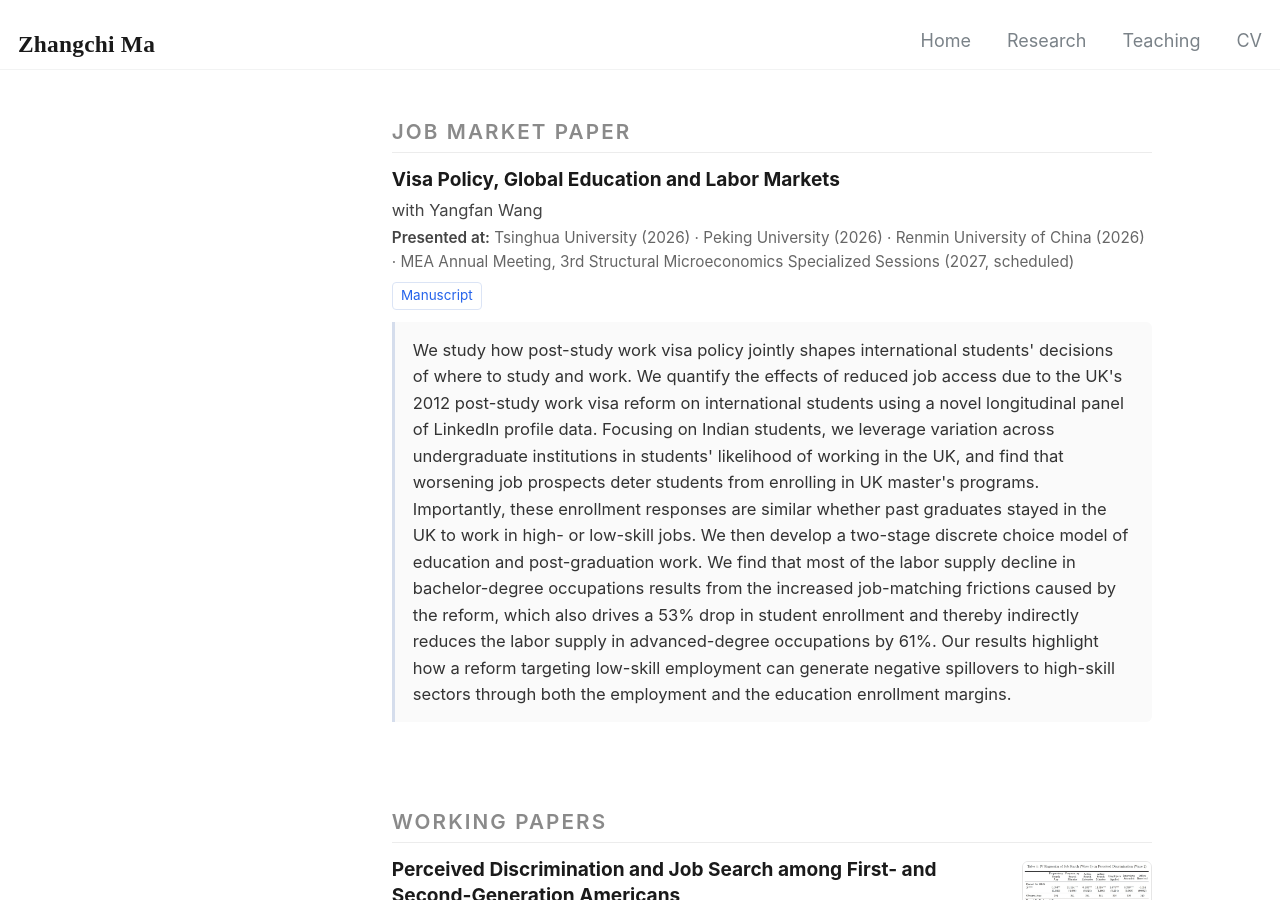
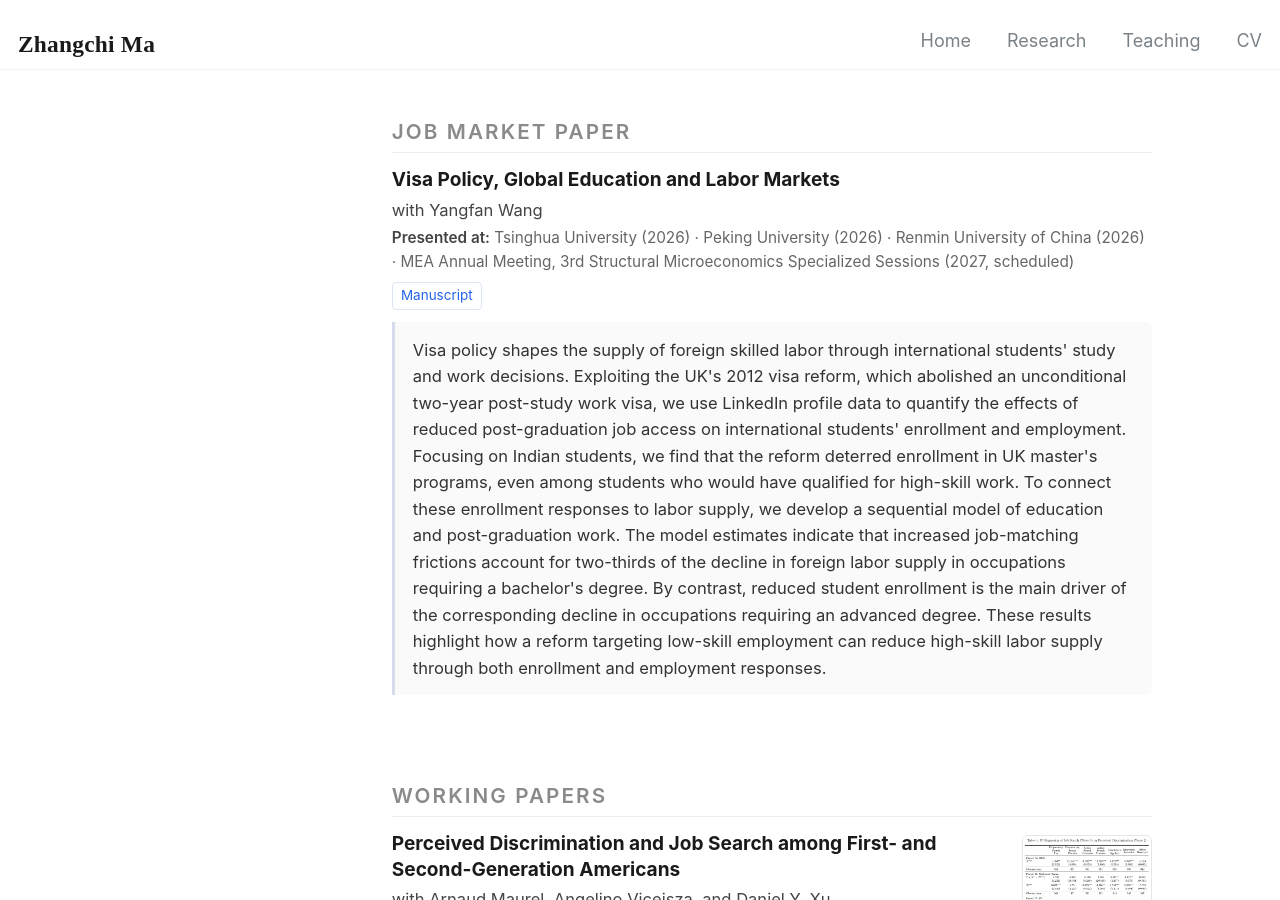
Before and after one commit to henrymzc/henrymzc.github.io, a Jekyll site: the page built from _pages/research.html, in a window 1280 px wide and 900 px high. Built offline with Jekyll 4.4.1, drawn with Linux system fonts in a browser that asks for light colours.

Commit message:
JMP: update abstract
Co-Authored-By: Claude Opus 5.5 <noreply@anthropic.com>

```diff
--- a/_pages/research.html
+++ b/_pages/research.html
@@ -139,7 +139,7 @@ author_profile: false
         </a>
       </div>
       <p class="abstract open">
-        We study how post-study work visa policy jointly shapes international students' decisions of where to study and work. We quantify the effects of reduced job access due to the UK's 2012 post-study work visa reform on international students using a novel longitudinal panel of LinkedIn profile data. Focusing on Indian students, we leverage variation across undergraduate institutions in students' likelihood of working in the UK, and find that worsening job prospects deter students from enrolling in UK master's programs. Importantly, these enrollment responses are similar whether past graduates stayed in the UK to work in high- or low-skill jobs. We then develop a two-stage discrete choice model of education and post-graduation work. We find that most of the labor supply decline in bachelor-degree occupations results from the increased job-matching frictions caused by the reform, which also drives a 53% drop in student enrollment and thereby indirectly reduces the labor supply in advanced-degree occupations by 61%. Our results highlight how a reform targeting low-skill employment can generate negative spillovers to high-skill sectors through both the employment and the education enrollment margins.
+        Visa policy shapes the supply of foreign skilled labor through international students' study and work decisions. Exploiting the UK's 2012 visa reform, which abolished an unconditional two-year post-study work visa, we use LinkedIn profile data to quantify the effects of reduced post-graduation job access on international students' enrollment and employment. Focusing on Indian students, we find that the reform deterred enrollment in UK master's programs, even among students who would have qualified for high-skill work. To connect these enrollment responses to labor supply, we develop a sequential model of education and post-graduation work. The model estimates indicate that increased job-matching frictions account for two-thirds of the decline in foreign labor supply in occupations requiring a bachelor's degree. By contrast, reduced student enrollment is the main driver of the corresponding decline in occupations requiring an advanced degree. These results highlight how a reform targeting low-skill employment can reduce high-skill labor supply through both enrollment and employment responses.
       </p>
     </div>
     <!--
```
